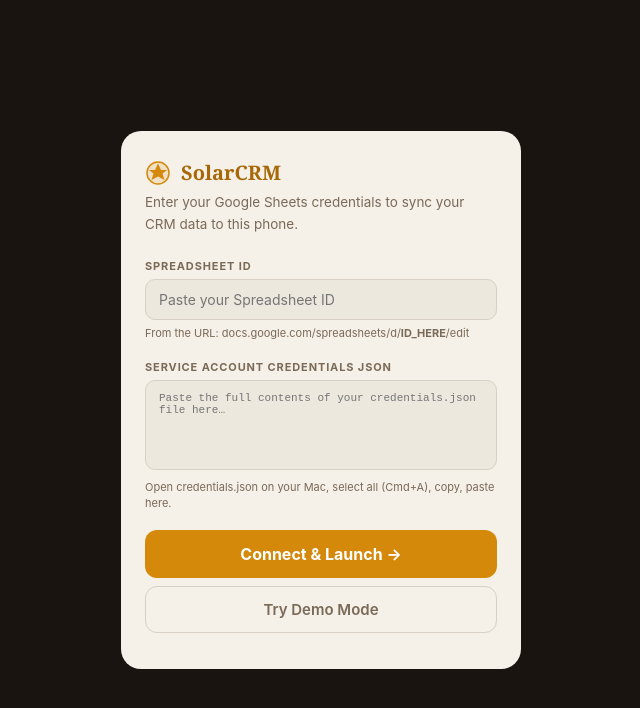
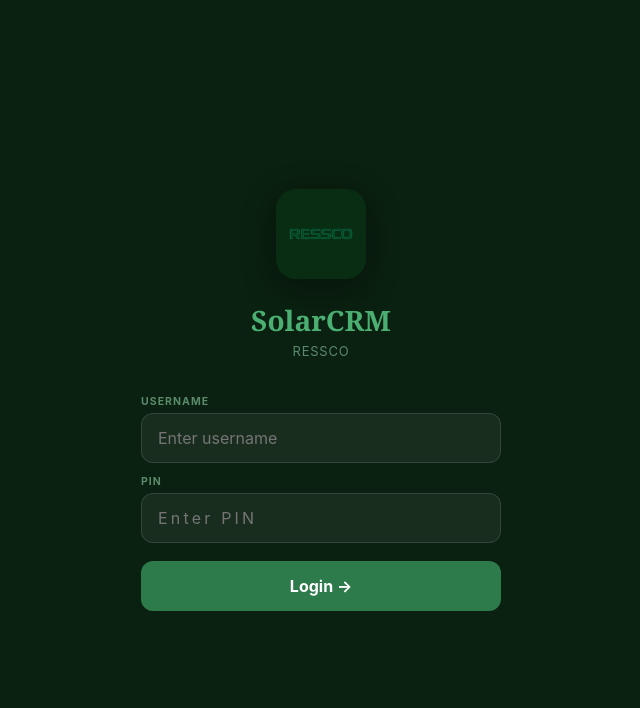
Before and after one commit to burhanapoonawala-stack/solarcrm-mobile, a plain HTML site: page solarcrm-mobile/index.html in a window 1280 px wide. Shown: the whole page, without its empty margins (319-959 px from the left). Drawn offline with Linux system fonts and the light colour scheme.

Commit message:
Update index.html

```diff
--- a/solarcrm-mobile/index.html
+++ b/solarcrm-mobile/index.html
@@ -230,6 +230,37 @@ input, select, textarea { font-family: inherit; outline: none; }
 <body>
 
 <!-- SETUP SCREEN -->
+
+<!-- LOGIN SCREEN -->
+<div id="login-screen" style="display:flex;position:fixed;inset:0;background:#0a2010;z-index:300;flex-direction:column;align-items:center;justify-content:center;padding:28px">
+  <div style="width:100%;max-width:360px;display:flex;flex-direction:column;align-items:center;gap:0">
+    <img src="apple-touch-icon.png" style="width:90px;height:90px;border-radius:20px;margin-bottom:22px;box-shadow:0 8px 32px rgba(0,0,0,.4)"/>
+    <div style="font-family:Georgia,serif;font-size:28px;font-weight:700;color:#4caf72;margin-bottom:4px">SolarCRM</div>
+    <div style="font-size:13px;color:#5a8a6a;margin-bottom:36px;letter-spacing:.06em">RESSCO</div>
+    <div id="login-err" style="background:rgba(192,57,43,.15);border:1px solid rgba(192,57,43,.4);color:#e88;padding:10px 16px;border-radius:10px;font-size:13px;margin-bottom:16px;width:100%;text-align:center;display:none"></div>
+    <div style="width:100%;display:flex;flex-direction:column;gap:12px">
+      <div style="display:flex;flex-direction:column;gap:5px">
+        <label style="font-size:10.5px;font-weight:700;color:#5a8a6a;text-transform:uppercase;letter-spacing:.1em">Username</label>
+        <input id="login-user" type="text" placeholder="Enter username" autocomplete="off" autocapitalize="none"
+          style="background:rgba(255,255,255,.06);border:1px solid rgba(255,255,255,.12);border-radius:12px;color:white;padding:14px 16px;font-size:16px;width:100%;outline:none;transition:border .15s"
+          onfocus="this.style.borderColor='#4caf72'" onblur="this.style.borderColor='rgba(255,255,255,.12)'"
+          onkeydown="if(event.key==='Enter')document.getElementById('login-pin').focus()"/>
+      </div>
+      <div style="display:flex;flex-direction:column;gap:5px">
+        <label style="font-size:10.5px;font-weight:700;color:#5a8a6a;text-transform:uppercase;letter-spacing:.1em">PIN</label>
+        <input id="login-pin" type="password" inputmode="numeric" placeholder="Enter PIN" autocomplete="off"
+          style="background:rgba(255,255,255,.06);border:1px solid rgba(255,255,255,.12);border-radius:12px;color:white;padding:14px 16px;font-size:16px;width:100%;outline:none;transition:border .15s;letter-spacing:.2em"
+          onfocus="this.style.borderColor='#4caf72'" onblur="this.style.borderColor='rgba(255,255,255,.12)'"
+          onkeydown="if(event.key==='Enter')doLogin()"/>
+      </div>
+      <button onclick="doLogin()" style="background:#2d7a4a;color:white;border:none;padding:15px;border-radius:12px;font-size:16px;font-weight:700;margin-top:6px;width:100%;transition:background .15s;font-family:-apple-system,sans-serif"
+        onmousedown="this.style.background='#1e5c35'" onmouseup="this.style.background='#2d7a4a'">
+        Login →
+      </button>
+    </div>
+  </div>
+</div>
+
 <div id="setup-screen" class="show">
   <div class="setup-card">
     <div class="setup-logo">
@@ -886,11 +917,43 @@ function fmtN(n){n=Math.abs(n);if(n>=10000000)return(n/10000000).toFixed(1)+'Cr'
 function bCls(s){return{'New':'s0','Site Visit Scheduled':'s1','Site Visit Done':'s2','Follow-up':'s3','Proposal Sent':'s4','Closed Won':'s5','Closed Lost':'s6'}[s]||'s0';}
 function toast(msg,type){const w=document.getElementById('toasts');const el=document.createElement('div');el.className=`toast ${type==='ok'?'tok':'terr'}`;el.innerHTML=`<span class="toast-dot"></span>${msg}`;w.appendChild(el);setTimeout(()=>el.remove(),3500);}
 
+
+// ═══════════════════════════════════════
+// LOGIN
+// ═══════════════════════════════════════
+const USERS = {
+  'director': { pin: '1606515253', role: 'superadmin', name: 'Burhanuddin Poonawala' }
+};
+
+function doLogin() {
+  const user = document.getElementById('login-user').value.trim().toLowerCase();
+  const pin  = document.getElementById('login-pin').value.trim();
+  const err  = document.getElementById('login-err');
+  err.style.display = 'none';
+  if (!USERS[user]) { err.textContent = 'Username not found.'; err.style.display = 'block'; return; }
+  if (USERS[user].pin !== pin) { err.textContent = 'Incorrect PIN. Try again.'; err.style.display = 'block'; document.getElementById('login-pin').value = ''; return; }
+  // Success
+  sessionStorage.setItem('solarcrm_auth', user);
+  document.getElementById('login-screen').style.display = 'none';
+  // Continue with normal startup
+  startApp();
+}
+
+function checkLogin() {
+  const auth = sessionStorage.getItem('solarcrm_auth');
+  if (auth && USERS[auth]) {
+    document.getElementById('login-screen').style.display = 'none';
+    startApp();
+  }
+  // else login screen stays visible
+}
+
 // ═══════════════════════════════════════
 // STARTUP
 // ═══════════════════════════════════════
-initGreeting();
-// Try saved credentials
+function startApp() {
+  initGreeting();
+  // Try saved credentials
 const savedSid=localStorage.getItem('solarcrm_sid');
 const savedCred=localStorage.getItem('solarcrm_cred');
 if(savedSid&&savedCred){
@@ -902,6 +965,10 @@ if(savedSid&&savedCred){
   getToken().then(tok=>{if(tok){connected=true;setConn(true);loadAll().catch(()=>renderAll());}else{document.getElementById('setup-screen').classList.add('show');}}).catch(()=>{document.getElementById('setup-screen').classList.add('show');});
 }
 
+} // end startApp
+
+checkLogin();
+
 // Register service worker for offline support
 if ('serviceWorker' in navigator) {
   window.addEventListener('load', () => {
```
